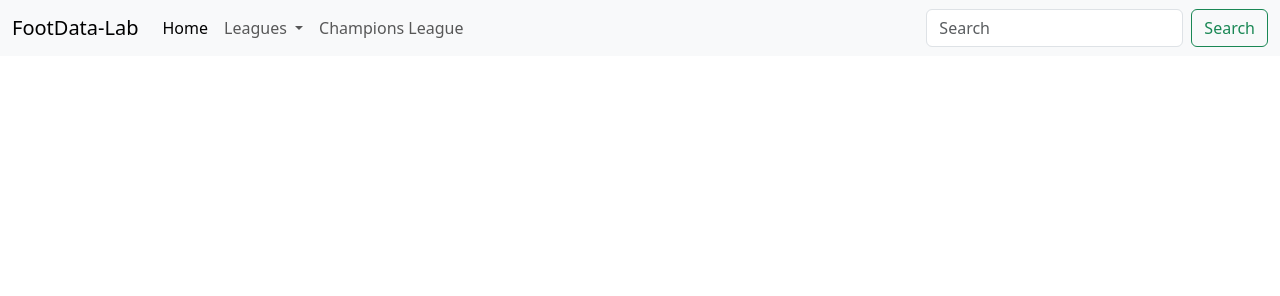
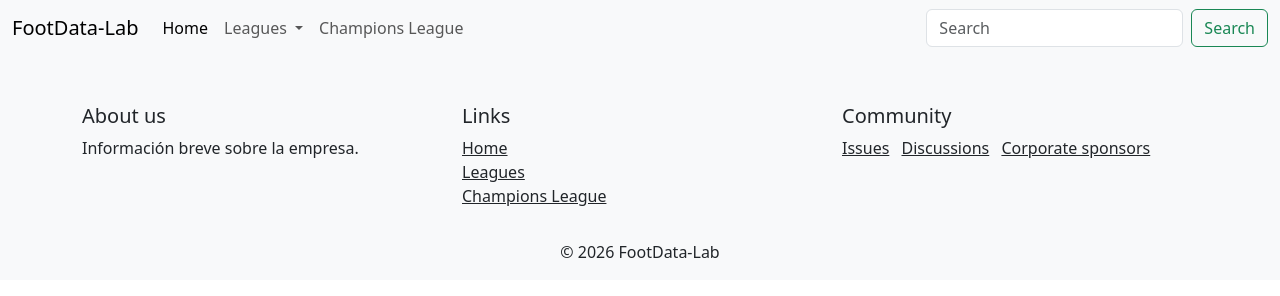
Before and after one commit to asiercarabantes-uni/FootData-Lab, a plain HTML site: page index.html in a window 1280 px wide. Drawn offline with Linux system fonts and the light colour scheme.

Commit message:
feat: create the footer

```diff
--- a/index.html
+++ b/index.html
@@ -46,7 +46,36 @@
         </div>
     </nav>
 
-    <!-- NavBar -->
+    <!-- Content -->
+
+    <!-- Footer -->
+    <footer class="bg-light text-dark pt-5 pb-3">
+    <div class="container">
+        <div class="row">
+            <div class="col-md-4">
+                <h5>About us</h5>
+                <p>Información breve sobre la empresa.</p>
+            </div>
+            <div class="col-md-4">
+                <h5>Links</h5>
+                <ul class="list-unstyled">
+                    <li><a href="#" class="text-dark">Home</a></li>
+                    <li><a href="#" class="text-dark">Leagues</a></li>
+                    <li><a href="#" class="text-dark">Champions League</a></li>
+                </ul>
+            </div>
+            <div class="col-md-4">
+                <h5>Community</h5>
+                <a href="#" class="text-dark me-2">Issues</a>
+                <a href="#" class="text-dark me-2">Discussions</a>
+                <a href="#" class="text-dark">Corporate sponsors</a>
+            </div>
+        </div>
+        <div class="text-center mt-3">
+            &copy; 2026 FootData-Lab
+        </div>
+    </div>
+    </footer>
 
 
 </body>
```
